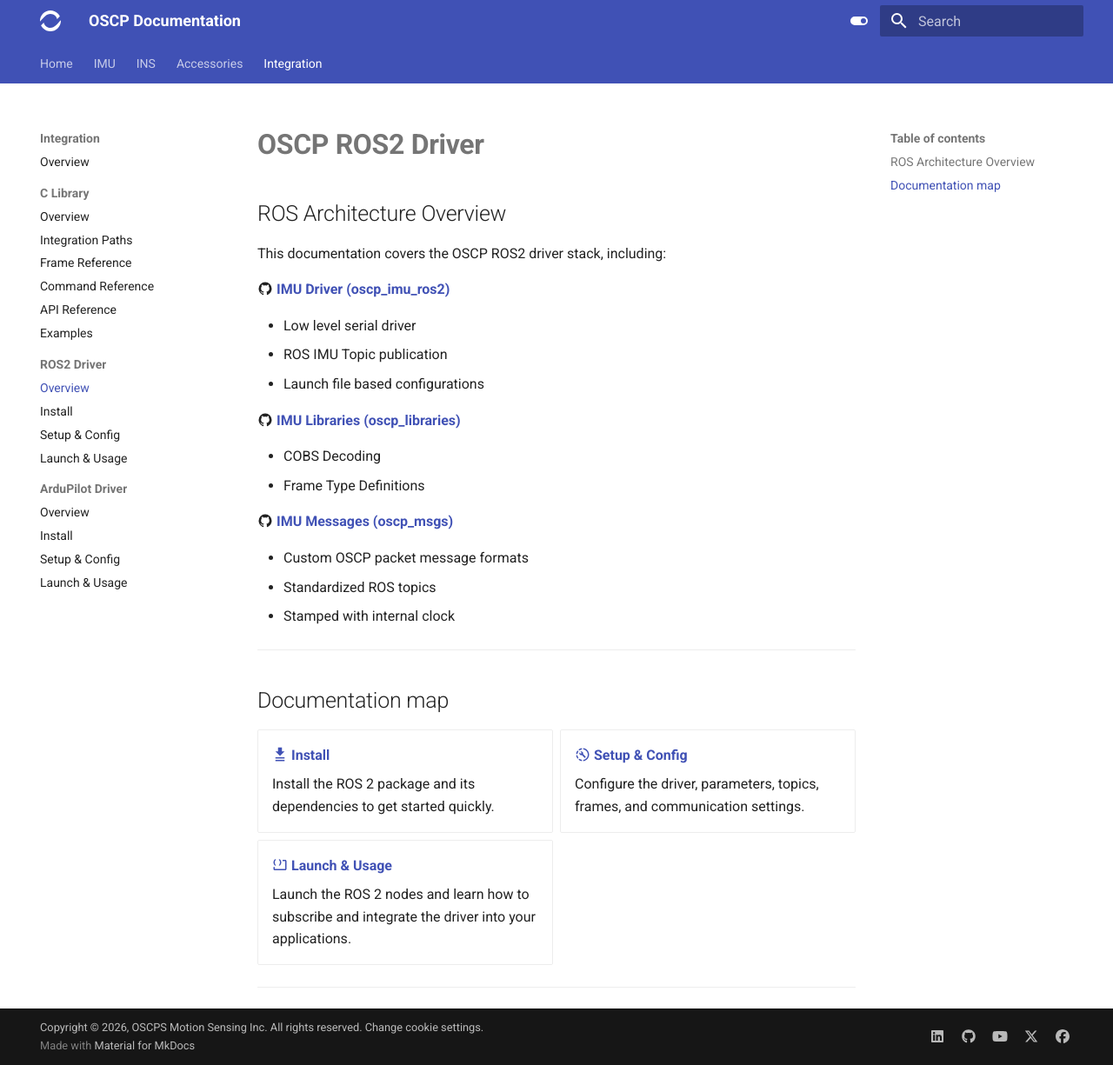
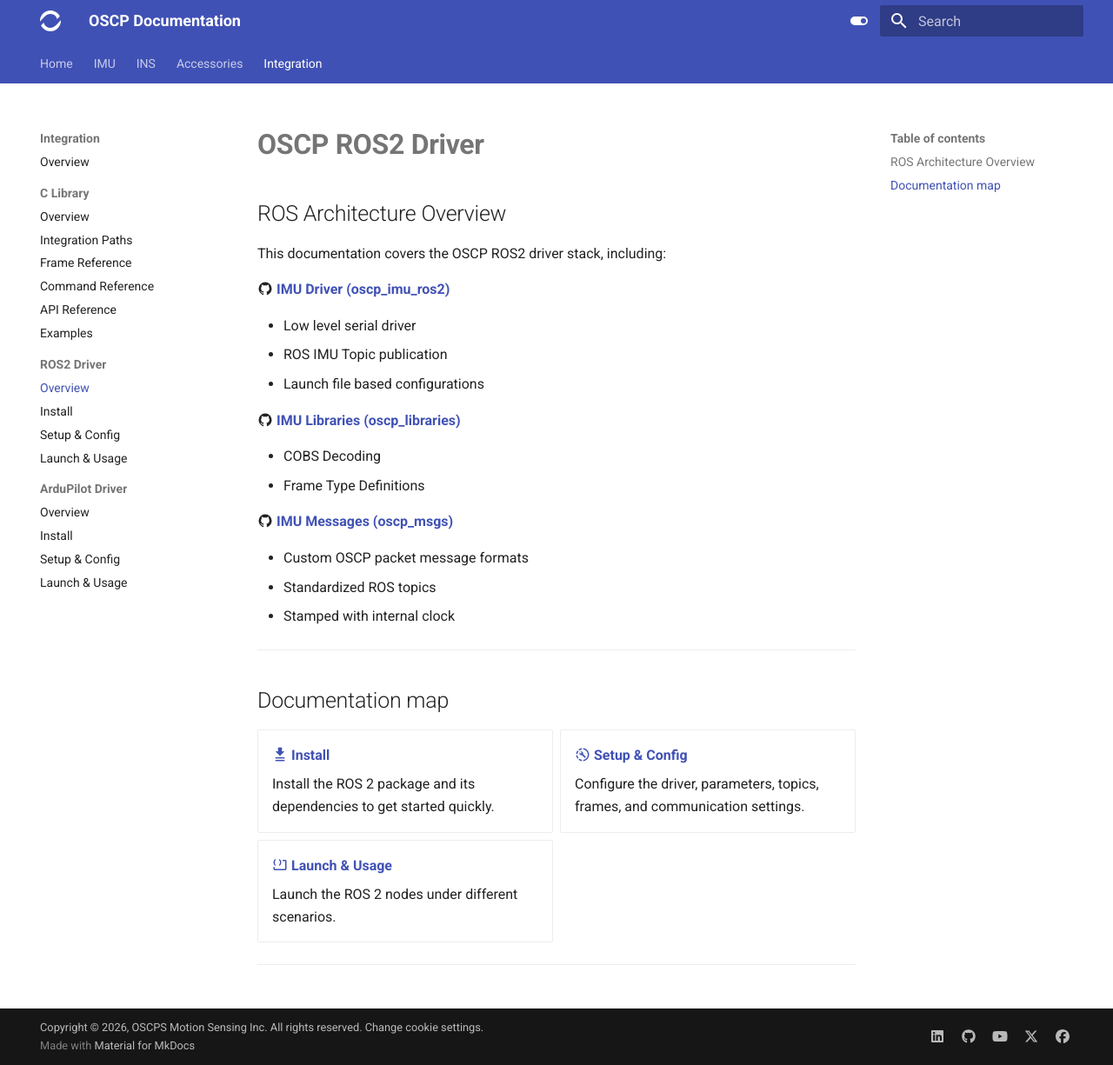
Before and after one commit to OSCPS/docs, an MkDocs documentation site: the page built from docs/Integration/ROS2/index.md, in a window 1280 px wide and 1225 px high. Shown: the whole window at 87% size. Built offline with MkDocs 1.6.1 and Material for MkDocs 9.7.7, drawn with Linux system fonts in a browser that asks for light colours.

Commit message:
fix: description typo

```diff
--- a/docs/Integration/ROS2/index.md
+++ b/docs/Integration/ROS2/index.md
@@ -41,7 +41,7 @@ This documentation covers the OSCP ROS2 driver stack, including:
 
 -   [__:material-code-block-parentheses: Launch & Usage__](launch.md)
 
-    Launch the ROS 2 nodes and learn how to subscribe and integrate the driver into your applications.
+    Launch the ROS 2 nodes under different scenarios.
 
 </div>
 
```
